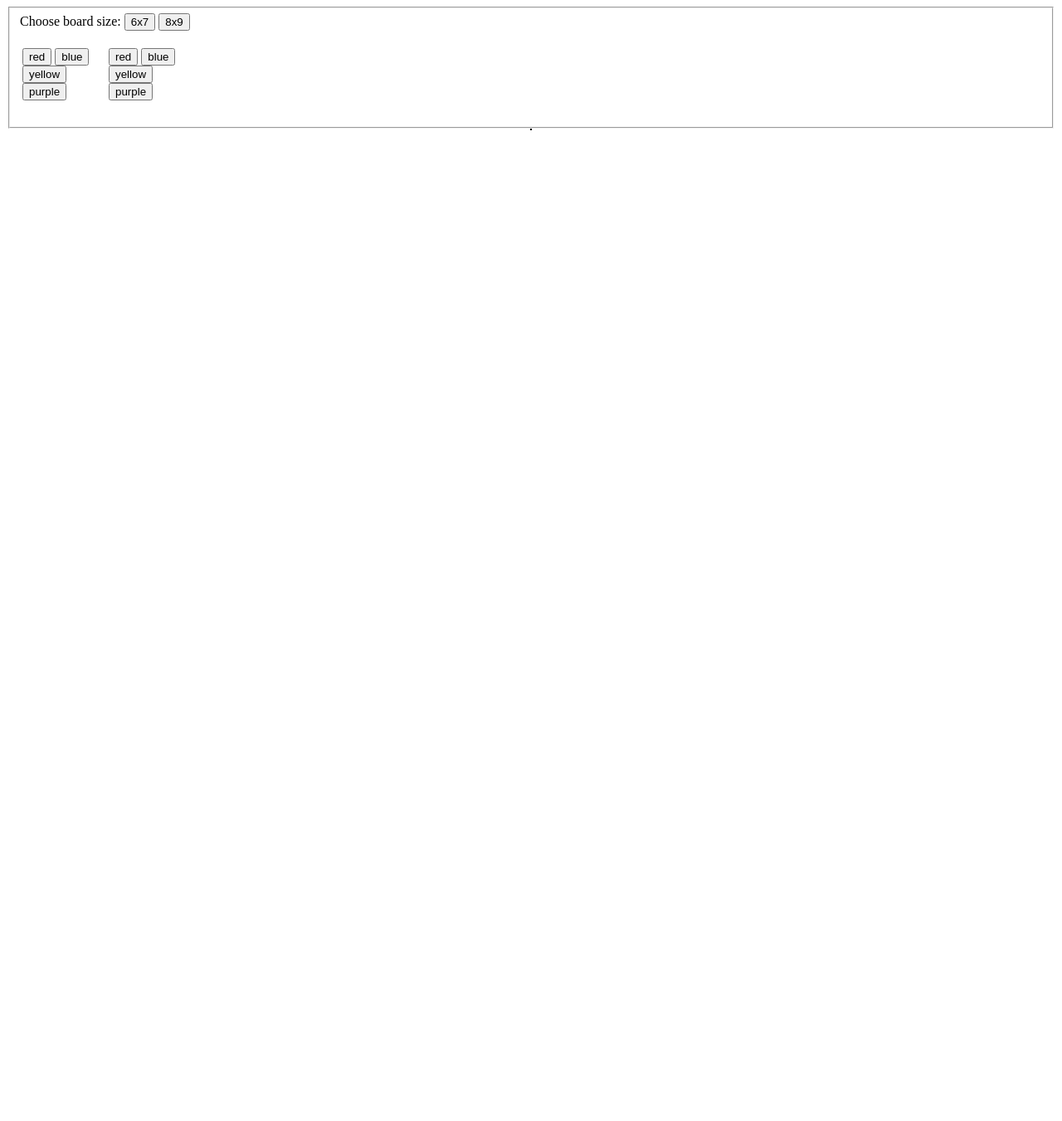
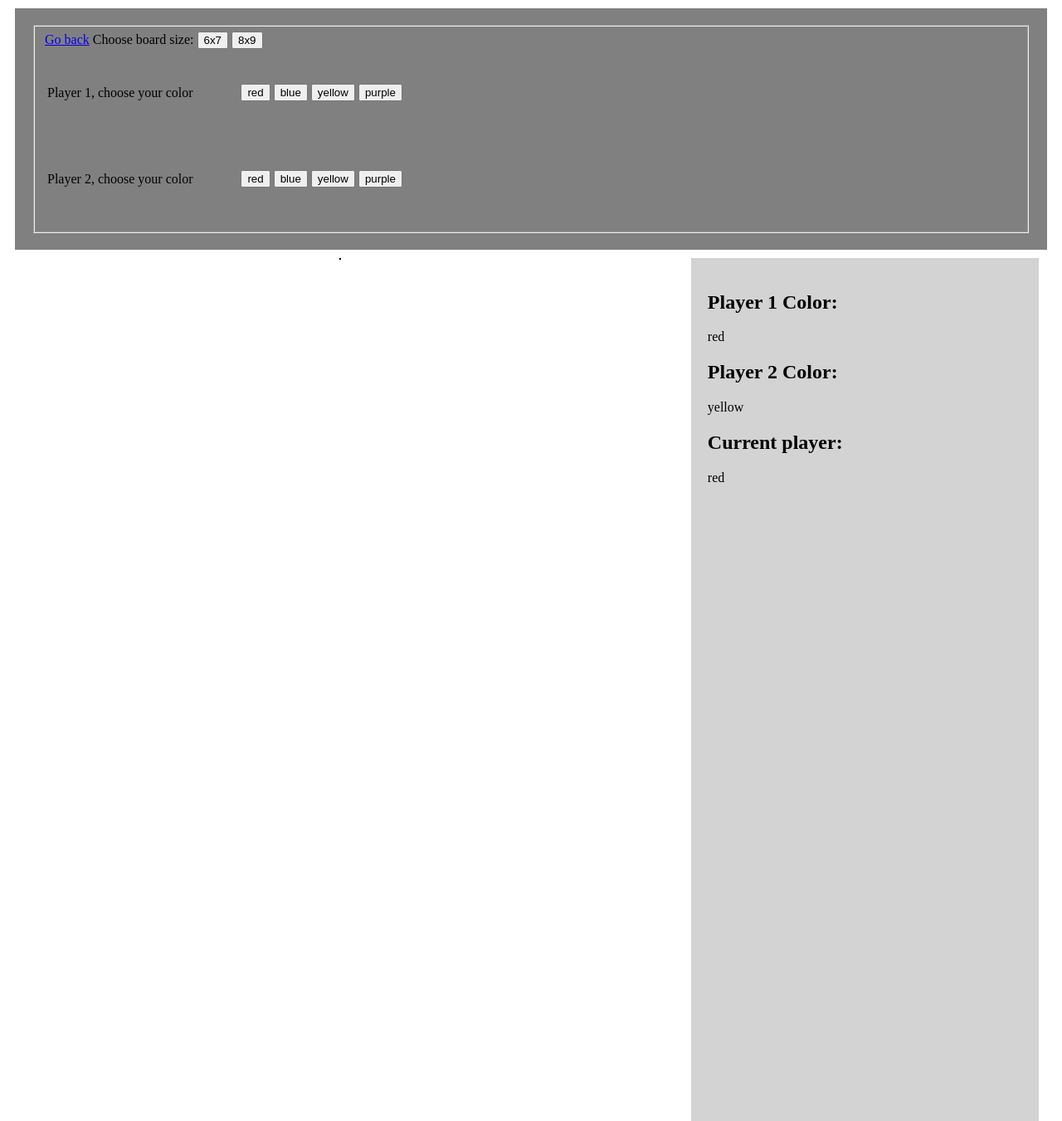
Before and after one commit to julietaMendez/CSCI-130-Connect-4, a PHP site: page /board_chip.html in a window 1280 px wide. Shown: the whole page at 83% size. Before the commit the page ends 157 px from the top, so only its background shows below. Run offline with PHP 8.4, Linux system fonts and the light colour scheme.

Commit message:
players cant choose same color anymore + display for p1 color, p2 color, and curr player

```diff
--- a/board_chip.html
+++ b/board_chip.html
@@ -4,32 +4,53 @@
         <link rel="stylesheet" href="chip.css">
     </head>
     <body>
+        <div class="select_options">
         <form>
             <fieldset>
+                <a href="game_options.html">Go back</a>
+
                 <label for="choose_size">Choose board size: </label>
                 <input type="button" name=choose_size id="tbl6_7" value="6x7" onclick="create_tbl(this.id)">
                 <input type="button" name=choose_size id="tbl8_9" value="8x9" onclick="create_tbl(this.id)">
-                <br>
-                <table id="color">
+
+                <!-- leave her for now, until colors are saved from prev page-->
+                <table id="player_color_table">
                     <tr>
-                        <td><input type=button id="red" value="red" onclick="set_chip_color(this.id)">
-                            <input type=button id="lightblue" value="blue" onclick="set_chip_color(this.id)">
-                            <input type=button id="yellow" value="yellow" onclick="set_chip_color(this.id)">
-                            <input type=button id="purple" value="purple" onclick="set_chip_color(this.id)">
-                        </td>
-                        <td><input type=button id="red" value="red" onclick="set_chip_color(this.id)">
-                            <input type=button id="lightblue" value="blue" onclick="set_chip_color(this.id)">
-                            <input type=button id="yellow" value="yellow" onclick="set_chip_color(this.id)">
-                            <input type=button id="purple" value="purple" onclick="set_chip_color(this.id)">
+                        <td>Player 1, choose your color</td>
+                        <td><input type=button id="red" value="red" onclick="set_chip_color_p1(this.id)">
+                            <input type=button id="lightblue" value="blue" onclick="set_chip_color_p1(this.id)">
+                            <input type=button id="yellow" value="yellow" onclick="set_chip_color_p1(this.id)">
+                            <input type=button id="purple" value="purple" onclick="set_chip_color_p1(this.id)">
                         </td>
 
                     </tr>
+                    <tr>
+                        <td>Player 2, choose your color</td>
+                        <td><input type=button id="red" value="red" onclick="set_chip_color_p2(this.id)">
+                            <input type=button id="lightblue" value="blue" onclick="set_chip_color_p2(this.id)">
+                            <input type=button id="yellow" value="yellow" onclick="set_chip_color_p2(this.id)">
+                            <input type=button id="purple" value="purple" onclick="set_chip_color_p2(this.id)">
+                        </td>
+                    </tr>
                 </table>
-
+                <!-- leave her for now -->
             </fieldset>
         </form>
+        </div>
 
-        <table id="table"></table>
+        <div class="display">
+        <section>
+            <h2>Player 1 Color: </h2>
+            <p id="p1_color">red</p>
+            <h2>Player 2 Color: </h2>
+            <p id="p2_color">yellow</p>
+            <h2>Current player: </h2>
+            <p id="curr_player">red</p>
+        </section>
+        </div>
+
+
+        <table id="connect_4_table"></table>
 
         <div id="display">
 
--- a/chip.css
+++ b/chip.css
@@ -22,14 +22,14 @@ td{
     height: 100px;
 }
 
-/* td:hover{
-    background-color: rgb(20, 20, 116);
-} */
-
-#table{
+#connect_4_table{
     background-color: rgb(25, 25, 158);
     border: 1px solid rgb(0, 0, 0);
     margin:auto;
+}
+
+#player_color_table{
+    width: 40%;
 }
 
 .red{
@@ -53,3 +53,27 @@ td{
     margin: auto;
     box-shadow: 2px 2px 2px lightblue;
 }
+
+.display{
+    width:30%;
+    height:1000px;
+    float:right;
+    background-color:lightgray;
+    padding:20px;
+    margin:0 20px;
+}
+
+.select_options{
+    background-color: gray;
+    padding:20px;
+    margin:10px;
+}
+
+/* #start_btn{
+    border-radius: 10px;
+    background-color: green;
+    font-size: 20px;
+    font-weight: bold;
+    padding:20px;
+    width:100%;
+} */
--- a/create_table.js
+++ b/create_table.js
@@ -1,13 +1,12 @@
 // Create the table
-var tbl = document.getElementById("table");
+var tbl = document.getElementById("connect_4_table");
 var colArr = createColArr(max_col);
 var max_col;
 var max_row;
-var player_color0;
-var player_color1;
+var player_color0="red";
+var player_color1="yellow";
 var player_id=0;
-
-
+var curr_player = document.getElementById("curr_player");
 
 function createColArr(max_col){
   var arr = new Array(); //keep track of spots taken within col at index i
@@ -35,7 +34,7 @@ function create_tbl(tbl_size) {
       cell.setAttribute("onmouseover", "shade_col(this.id)");
       cell.setAttribute("onmouseout", "normal_col(this.id)");
     }
-    tbl.border="solid 1px black";
+    tbl.border="solid 10px black";
     tbl.style.borderCollapse = "collapse";
   }
 }
@@ -92,19 +91,32 @@ function place_chip(id){
     console.log(str)
 
     chip.innerHTML = str
+    if(player_id==1){
+      curr_player.innerHTML = player_color0;
+    }
+    else{
+      curr_player.innerHTML = player_color1;
+    }
+
     player_id==1?player_id=0:player_id=1; //ternary to change players
 }
 
-function set_chip_color(color){
-  if(player_id==0){
-    player_color0=color
-    console.log('player0: ',player_color0)
+function set_chip_color_p1(color){
+  //p1 cannot choose the same color as p2
+  if(player_color1 != color){
+    let p1 = document.getElementById("p1_color");
+    player_color0=color;
+    p1.innerHTML = player_color0;
+    let curr_p = document.getElementById("curr_player");
+    curr_p.innerHTML = player_color0;
   }
-  if(player_id==1){
-    player_color1=color
-    console.log('player1: ',player_color1)
+}
+
+function set_chip_color_p2(color){
+  //p2 cannot choose the same color as p1
+  if(player_color0 != color){
+    let p2 = document.getElementById("p2_color");
+    player_color1=color;
+    p2.innerHTML = player_color1;
   }
-
-  player_id==0? player_id=1:player_id=0;
-
 }
```
Also changed, not shown: game_options.html (added, +43 -0 lines).
